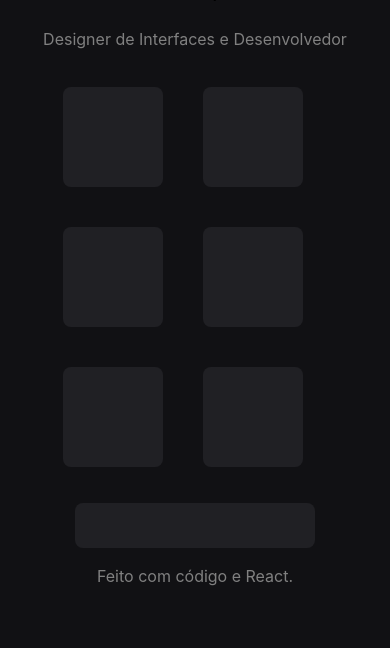
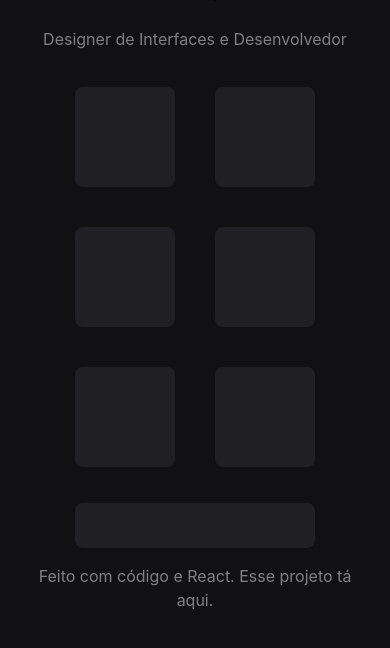
Before and after one commit to silv4b/site-react, a React (Vite) app: page / in a window 390 px wide. Shown: the part 242-890 px from the top of the page. Built offline with nearby package versions, Linux system fonts and the light colour scheme; some icons are missing.

Commit message:
aplicando styled componentes

```diff
--- /dev/null
+++ b/src/components/Footer/Footer.Style.ts
@@ -0,0 +1,19 @@
+import styled from "styled-components";
+
+const FooterContent = styled.div``;
+
+const Paragraph = styled.p`
+  color: gray;
+`;
+
+const Link = styled.a`
+  color: gray;
+  text-decoration: none;
+  transition: 0.1s ease-in-out;
+
+  &:hover {
+    color: white;
+  }
+`;
+
+export {FooterContent, Paragraph, Link};
--- a/src/components/Footer/Footer.tsx
+++ b/src/components/Footer/Footer.tsx
@@ -1,12 +1,17 @@
-import "./Footer.module.scss";
+import { FooterContent, Paragraph, Link } from "./Footer.Style";
 
 export default function Footer() {
   return (
     <>
-      <div>
-        <p style={{ color: "grey" }}>Feito com código e React.</p>
+      <FooterContent>
+        <Paragraph>
+          Feito com código e React.{" "}
+          <Link href="https://github.com/silv4b/site-react" target="_blank">
+            Esse projeto tá aqui.
+          </Link>
+        </Paragraph>
         <box-icon id="boxIcon" type="logo" name="react" color="grey" />
-      </div>
+      </FooterContent>
     </>
   );
 }
--- /dev/null
+++ b/src/components/Main/Main.Style.ts
@@ -0,0 +1,20 @@
+import styled from "styled-components";
+
+const CenterElements  = styled.div`
+  display: flex;
+  flex-direction: column;
+  align-items: center;
+`;
+
+const WraperFlex  = styled.div`
+  display: flex;
+  flex-wrap: wrap;
+  width: 420px;
+
+  @media screen and (max-width: 490px) {
+    width: 280px;
+    margin: 0 !important;
+  }
+`;
+
+export {CenterElements, WraperFlex}
--- a/src/components/Main/Main.module.scss
+++ /dev/null
@@ -1,18 +0,0 @@
-.wrapper_grid {
-  display: grid;
-  grid-template-columns: repeat(3, 1fr);
-  grid-column-gap: 2rem;
-  grid-row-gap: 2rem;
-}
-
-.wrapper_flex {
-  display: flex;
-  flex-wrap: wrap;
-  width: 420px;
-}
-
-@media screen and (max-width: 490px) {
-  .wrapper_flex {
-    width: 280px !important;
-  }
-}
--- a/src/components/Main/Main.tsx
+++ b/src/components/Main/Main.tsx
@@ -1,20 +1,21 @@
 import Footer from "../Footer/Footer";
 import ProfileData from "../ProfileData/ProfileData";
-import Square from "../Square/Square.d";
+import Square from "../Square/Square";
 import { socialMedia, color, hoverColor } from "./socialMedia";
-import style from "./Main.module.scss";
 import Playlists from "../Playlist/Playlist";
+import { CenterElements, WraperFlex } from "./Main.Style";
 
 export default function Main() {
   return (
     <>
       <ProfileData />
-
-      <div className={style.wrapper_flex}>
-        {socialMedia.map((social) => {
-          return <Square key={social.id} link={social.link} icon={social.icon} color={color} hoverColor={hoverColor} />;
-        })}
-      </div>
+      <CenterElements>
+        <WraperFlex>
+          {socialMedia.map((social) => {
+            return <Square key={social.id} link={social.link} icon={social.icon} color={color} hoverColor={hoverColor} />;
+          })}
+        </WraperFlex>
+      </CenterElements>
 
       <Playlists />
 
--- /dev/null
+++ b/src/components/Playlist/Playlist.Style.ts
@@ -0,0 +1,12 @@
+import styled from "styled-components";
+
+const PlaylistButton = styled.button`
+  width: 380px;
+
+  @media screen and (max-width: 490px) {
+    width: 240px;
+    margin: 1rem 0;
+  }
+`;
+
+export {PlaylistButton};
--- a/src/components/Playlist/Playlist.module.scss
+++ /dev/null
@@ -1,9 +0,0 @@
-@media screen and (max-width: 490px) {
-  .btn_playlist {
-    width: 240px !important;
-  }
-}
-
-.btn_playlist {
-  width: 380px;
-}
--- a/src/components/Playlist/Playlist.tsx
+++ b/src/components/Playlist/Playlist.tsx
@@ -1,7 +1,8 @@
 import { useState } from "react";
 import Modal from "../Modal/Modal";
 import { color, hoverColor } from "../Main/socialMedia";
-import style from "./Playlist.module.scss";
+// import style from "./Playlist.module.scss";
+import { PlaylistButton } from "./Playlist.Style";
 
 export default function Playlists() {
   const [open, setOpen] = useState<boolean>(false);
@@ -17,17 +18,15 @@ export default function Playlists() {
 
   return (
     <>
-      <button
-        className={style.btn_playlist}
+      <PlaylistButton
         onClick={() => {
           setOpen(!open);
         }}
         onMouseOver={() => onMouseOver()}
         onMouseLeave={() => onMouseLeave()}
       >
-        {" "}
         <box-icon name="music" color={firstColor}></box-icon>
-      </button>
+      </PlaylistButton>
       <Modal isOpen={open} setOpen={setOpen} title="Playlists" />
     </>
   );
--- a/src/components/Square/Square.d.tsx
+++ b/src/components/Square/Square.tsx
@@ -33,3 +33,5 @@ export default function Square({ link, icon, animation, color, hoverColor }: Par
     </>
   );
 }
+
+// TO-DO: Testar o uso de styled-icons -> https://github.com/styled-icons/styled-icons
--- a/src/style/global.ts
+++ b/src/style/global.ts
@@ -1,4 +1,6 @@
 import { createGlobalStyle } from 'styled-components';
+
+// https://www.copycat.dev/blog/styled-components-react/
 
 export default createGlobalStyle`
   :root {
@@ -7,6 +9,7 @@ export default createGlobalStyle`
     font-weight: 400;
     color-scheme: light dark;
   }
+
   #root {
     max-width: 1280px;
     margin: 0 auto;
```
Also changed, not shown: src/components/Footer/Footer.module.scss (deleted).
